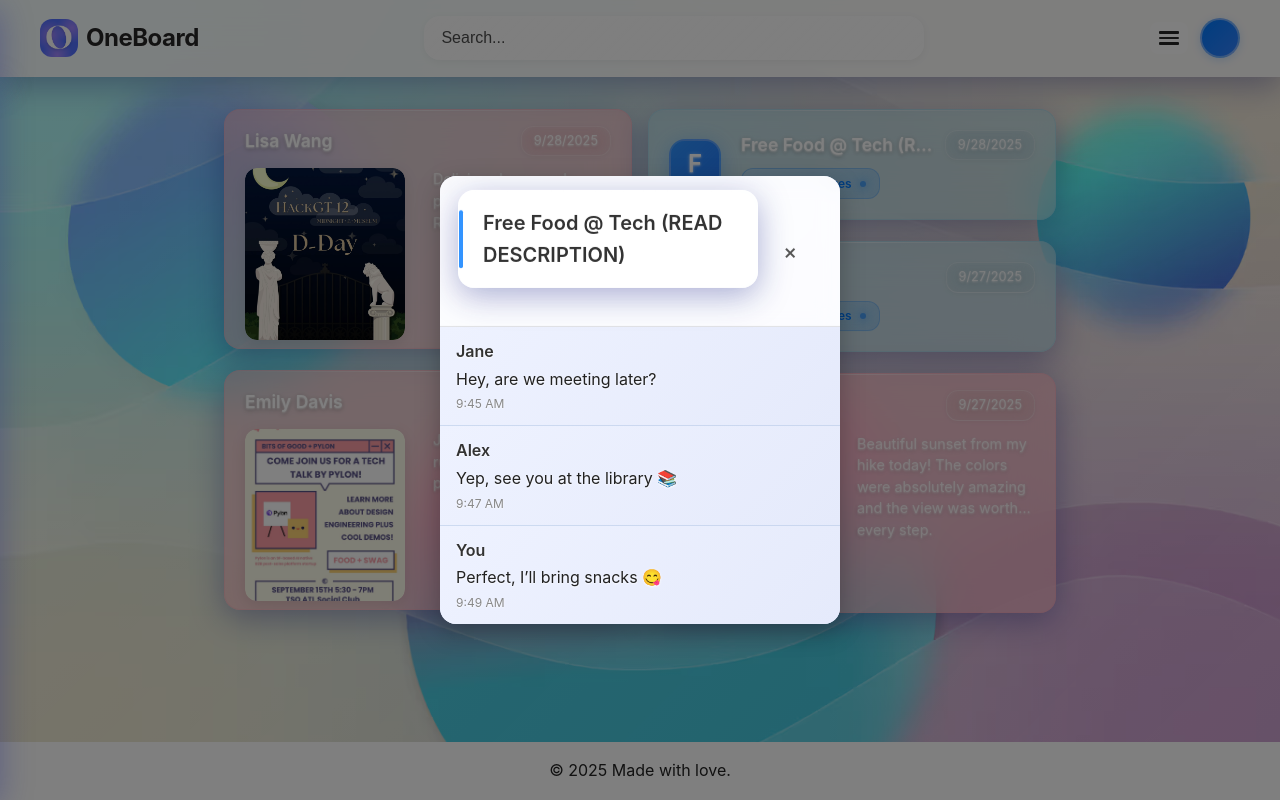
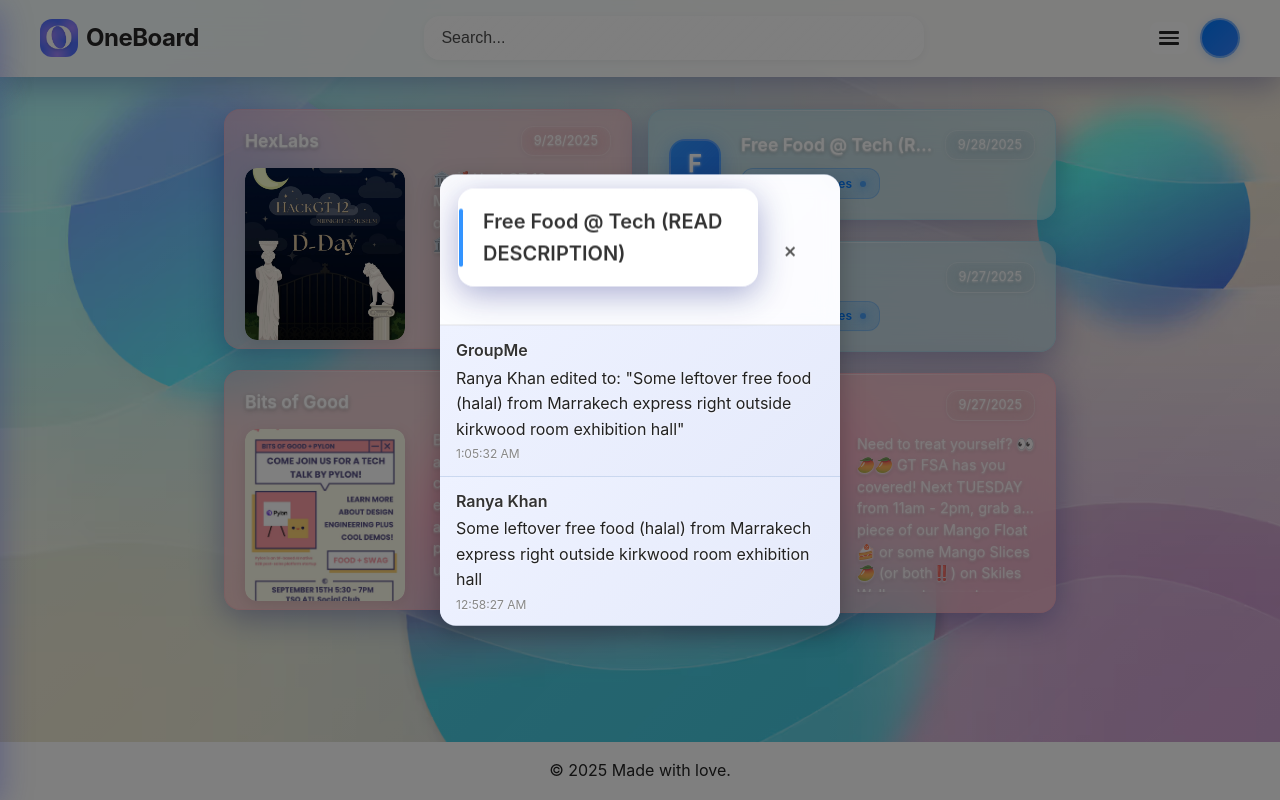
Before and after one commit to EuanHam/hackgt-25, a React (Vite) app in the folder client/: page / in a window 1280 px wide. Both pictures are taken after a click on the element 852 px from the left and 164 px from the top of the page. Shown: the top 800 px of the page. Built offline with nearby package versions, Linux system fonts and the light colour scheme; no server answers; grey boxes are pictures that could not be loaded.

Commit message:
hard coded lol

```diff
--- a/client/src/components/Group.tsx
+++ b/client/src/components/Group.tsx
@@ -60,21 +60,45 @@ const Group: React.FC<GroupProps> = ({
               </button>
             </div>
             <div className="group-modal-body">
+              {/* Hardcoded messages from group.json */}
+              {groupName === "Free Food @ Tech (READ DESCRIPTION)" && (
+                <>
                   <div className="chat-message">
-                <div className="chat-sender">Jane</div>
-                <div className="chat-text">Hey, are we meeting later?</div>
-                <div className="chat-timestamp">9:45 AM</div>
+                    <div className="chat-sender">GroupMe</div>
+                    <div className="chat-text">Ranya Khan edited to: "Some leftover free food (halal) from Marrakech express right outside kirkwood room exhibition hall"</div>
+                    <div className="chat-timestamp">{new Date(1759021532 * 1000).toLocaleTimeString()}</div>
                   </div>
                   <div className="chat-message">
-                <div className="chat-sender">Alex</div>
-                <div className="chat-text">Yep, see you at the library 📚</div>
-                <div className="chat-timestamp">9:47 AM</div>
+                    <div className="chat-sender">Ranya Khan</div>
+                    <div className="chat-text">Some leftover free food (halal) from Marrakech express right outside kirkwood room exhibition hall</div>
+                    <div className="chat-timestamp">{new Date(1759021107 * 1000).toLocaleTimeString()}</div>
                   </div>
                   <div className="chat-message">
-                <div className="chat-sender">You</div>
-                <div className="chat-text">Perfect, I’ll bring snacks 😋</div>
-                <div className="chat-timestamp">9:49 AM</div>
+                    <div className="chat-sender">Ryder Johnson</div>
+                    <div className="chat-text">Free Food at COC lobby right now</div>
+                    <div className="chat-timestamp">{new Date(1759019982 * 1000).toLocaleTimeString()}</div>
                   </div>
+                </>
+              )}
+              {groupName === "Hackgt25" && (
+                <>
+                  <div className="chat-message">
+                    <div className="chat-sender">GroupMe</div>
+                    <div className="chat-text">Euan Ham changed the group's avatar</div>
+                    <div className="chat-timestamp">{new Date(1759011054 * 1000).toLocaleTimeString()}</div>
+                  </div>
+                  <div className="chat-message">
+                    <div className="chat-sender">Annabelle Lee</div>
+                    <div className="chat-text">Don’t read this message either</div>
+                    <div className="chat-timestamp">{new Date(1758992672 * 1000).toLocaleTimeString()}</div>
+                  </div>
+                  <div className="chat-message">
+                    <div className="chat-sender">Euan Ham</div>
+                    <div className="chat-text">Don’t read this message</div>
+                    <div className="chat-timestamp">{new Date(1758992564 * 1000).toLocaleTimeString()}</div>
+                  </div>
+                </>
+              )}
             </div>
           </div>
         </>
--- a/client/src/data/feedData.json
+++ b/client/src/data/feedData.json
@@ -20,8 +20,8 @@
       "id": "2",
       "type": "post",
       "imageUrl": "/postImage.png",
-      "posterName": "Jane Smith",
-      "description": " Beautiful sunset from my hike today! The colors were absolutely amazing and the view was worth every step.",
+      "posterName": "GT FSA",
+      "description": "Need to treat yourself? 👀 🥭🥭 GT FSA has you covered! Next TUESDAY from 11am - 2pm, grab a piece of our Mango Float 🍰 or some Mango Slices 🥭 (or both‼️) on Skiles Walkway to sweeten your day!",
       "timestamp": "September 27, 2025"
     },
     {
@@ -44,8 +44,8 @@
       "id": "7",
       "type": "post",
       "imageUrl": "/postImage2.png",
-      "posterName": "Emily Davis",
-      "description": "Just finished my morning run. The weather was perfect for it!",
+      "posterName": "Bits of Good",
+      "description": "Bits of Good is excited to announce that we are cohosting a tech talk event with Pylon! Pylon is a SF-based AI native B2B post-sales platform start up.",
       "timestamp": "September 27, 2025 11:00 PM"
     },
     {
@@ -60,8 +60,8 @@
       "id": "9",
       "type": "post",
       "imageUrl": "/postImage3.png",
-      "posterName": "Lisa Wang",
-      "description": "Delicious homemade pasta for dinner tonight! Recipe in the comments.",
+      "posterName": "HexLabs",
+      "description": "🏛️🚀 HackGT 12: Midnight at the Museum officially kicks off today! 🏛️✨.",
       "timestamp": "September 28, 2025 9:00 AM"
     }
   ]
--- a/client/src/data/group.json
+++ b/client/src/data/group.json
@@ -2,7 +2,7 @@
   {
     "group_id": "70209524",
     "group_name": "Free Food @ Tech (READ DESCRIPTION)",
-    "message_count": 5,
+    "message_count": 3,
     "messages": [
       {
         "id": "175902153234319292",
@@ -17,13 +17,21 @@
         "text": "Some leftover free food (halal) from Marrakech express right outside kirkwood room exhibition hall",
         "timestamp": 1759021107,
         "attachments": []
+      },
+      {
+        "id": "175901998234319292",
+        "sender": "Ryder Johnson",
+        "text": "Free Food at COC lobby right now",
+        "timestamp": 1759019982,
+        "attachments": []
       }
+
     ]
   },
   {
     "group_id": "110604993",
     "group_name": "Hackgt25",
-    "message_count": 5,
+    "message_count": 3,
     "messages": [
       {
         "id": "175901105491776191",
@@ -38,6 +46,13 @@
         "text": "Don’t read this message either",
         "timestamp": 1758992672,
         "attachments": []
+      },
+      {
+        "id": "175899256491776191",
+        "sender": "Euan Ham",
+        "text": "Don’t read this message",
+        "timestamp": 1758992564,
+        "attachments": []
       }
     ]
   }
```
Lines whose indentation alone changed are shown as unchanged.
